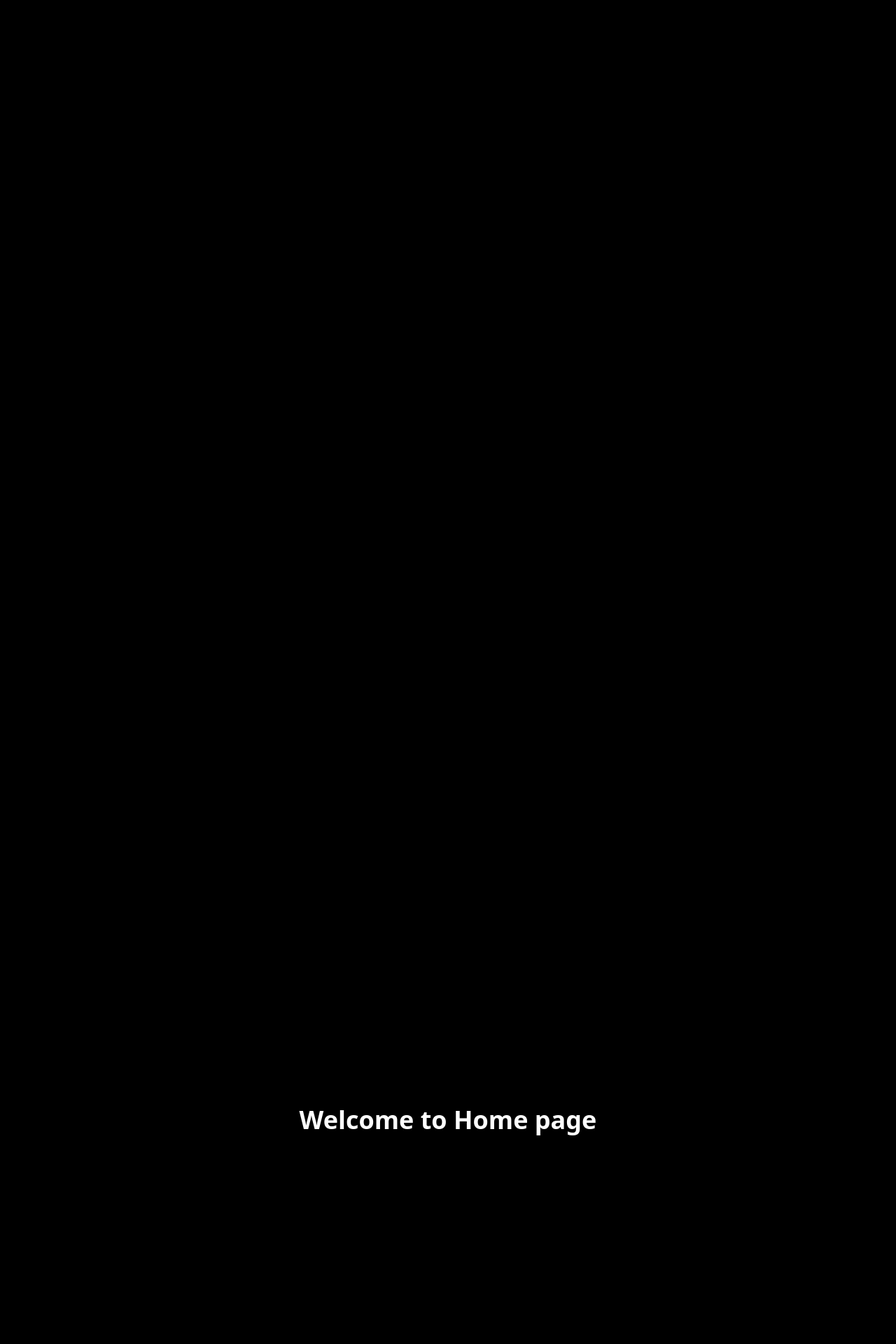
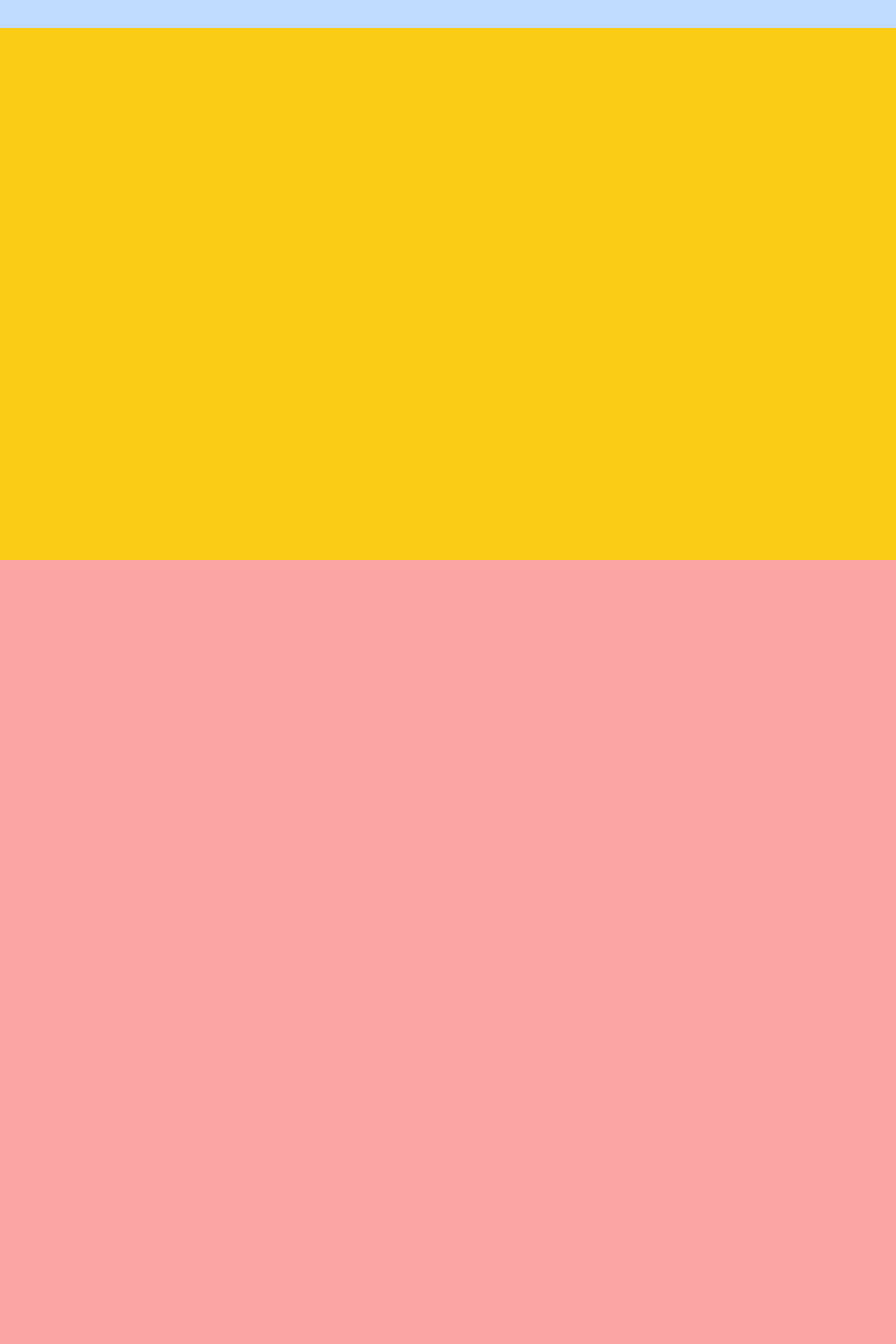
Before and after one commit to all-of-those-sleepless-nights/moku, a React (Vite) app: page / in a window 1280 px wide. Shown: the top 1920 px of the page at 70% size. Built offline with nearby package versions, Linux system fonts and the light colour scheme.

Commit message:
update: add default layout

```diff
--- a/src/App.tsx
+++ b/src/App.tsx
@@ -1,7 +1,7 @@
-import { Routes, Route } from "react-router-dom";
-import Home from "./pages/Home";
+import { RouterProvider } from "react-router-dom";
 import { useEffect } from "react";
 import Lenis from "lenis";
+import { router } from "./components/routes/router";
 
 function App() {
   useEffect(() => {
@@ -18,11 +18,7 @@ function App() {
     requestAnimationFrame(raf);
   }, []);
 
-  return (
-    <Routes>
-      <Route path="/" element={<Home />} />
-    </Routes>
-  );
+  return <RouterProvider router={router} />;
 }
 
 export default App;
--- /dev/null
+++ b/src/components/footers/public-footer.tsx
@@ -0,0 +1,5 @@
+function PublicFooter() {
+  return <div className="bg-blue-300 h-10 w-full z-20 sticky top-0"></div>;
+}
+
+export default PublicFooter;
--- /dev/null
+++ b/src/components/headers/public-header.tsx
@@ -0,0 +1,5 @@
+function PublicHeader() {
+  return <div className="bg-blue-200 h-10 w-full fixed top-0 left-0 z-50" />;
+}
+
+export default PublicHeader;
--- /dev/null
+++ b/src/components/layouts/public-layout.tsx
@@ -0,0 +1,15 @@
+import { Outlet } from "react-router-dom";
+import PublicHeader from "../headers/public-header";
+
+function PublicLayout() {
+  return (
+    <div className="flex flex-col min-h-screen w-full relative">
+      <PublicHeader />
+      <div className="flex-grow w-full">
+        <Outlet />
+      </div>
+    </div>
+  );
+}
+
+export default PublicLayout;
--- /dev/null
+++ b/src/components/routes/router.tsx
@@ -0,0 +1,11 @@
+import { createBrowserRouter } from "react-router-dom";
+import PublicLayout from "../layouts/public-layout";
+import Home from "../../pages/Home";
+
+export const router = createBrowserRouter([
+  {
+    path: "/",
+    element: <PublicLayout />,
+    children: [{ path: "/", Component: Home }],
+  },
+]);
--- a/src/main.tsx
+++ b/src/main.tsx
@@ -2,12 +2,9 @@ import { StrictMode } from "react";
 import { createRoot } from "react-dom/client";
 import "./index.css";
 import App from "./App.tsx";
-import { BrowserRouter } from "react-router-dom";
 
 createRoot(document.getElementById("root")!).render(
   <StrictMode>
-    <BrowserRouter>
-      <App />
-    </BrowserRouter>
+    <App />
   </StrictMode>
 );
--- a/src/pages/Home.tsx
+++ b/src/pages/Home.tsx
@@ -1,10 +1,14 @@
+import PublicFooter from "../components/footers/public-footer";
+
 function HomePage() {
   return (
-    <div className="bg-black h-[400vh] flex justify-center items-center">
-      <label className="text-white text-4xl font-bold">
-        Welcome to Home page
-      </label>
-    </div>
+    <section className="relative">
+      <section className="bg-yellow-400 relative w-full h-screen" />
+
+      <div className="bg-red-300 relative w-full h-[200vh]" />
+
+      <PublicFooter />
+    </section>
   );
 }
 
```
